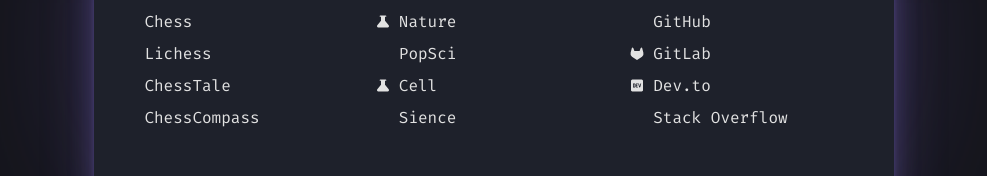
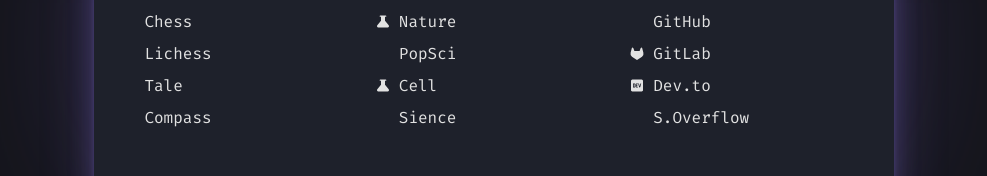
Before and after one commit to MadobyPy/MadobyWeb, a Next.js app: page / in a window 1280 px wide. Shown: the part 506-682 px from the top of the page, without its empty margins (146-1133 px from the left). Built offline with nearby package versions, Linux system fonts and the light colour scheme; some icons are missing.

Commit message:
Update startpage.config.js

```diff
--- a/startpage.config.js
+++ b/startpage.config.js
@@ -309,13 +309,13 @@
 						icon: "mdi:chess-rook"
 					},
 					{
-						name: "ChessTale",
+						name: "Tale",
 						url: "https://madobychesstale.github.io",
 						target: "_blank",
 						icon: "mdi:chess-knight"
 					},
 					{
-						name: "ChessCompass",
+						name: "Compass",
 						url: "https://chesscompass.com",
 						target: "_blank",
 						icon: "mdi:chess-bishop"
@@ -377,7 +377,7 @@
 						icon: "material-symbols:logo-dev"
 					},
 					{
-						name: "Stack Overflow",
+						name: "S.Overflow",
 						url: "https://stackoverflow.com/",
 						target: "_blank",
 						icon: "mdi:stack-overflow"
```
